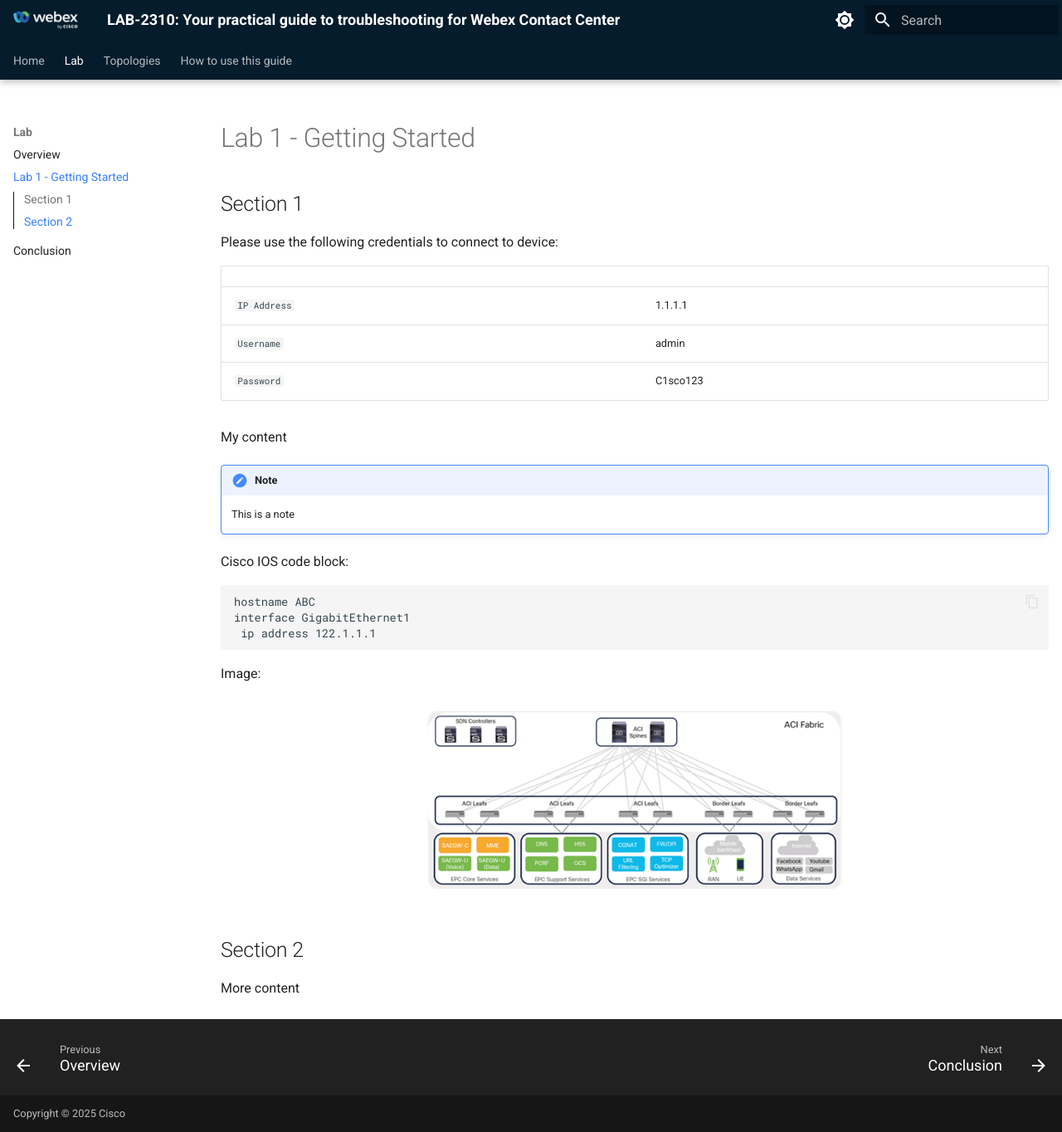
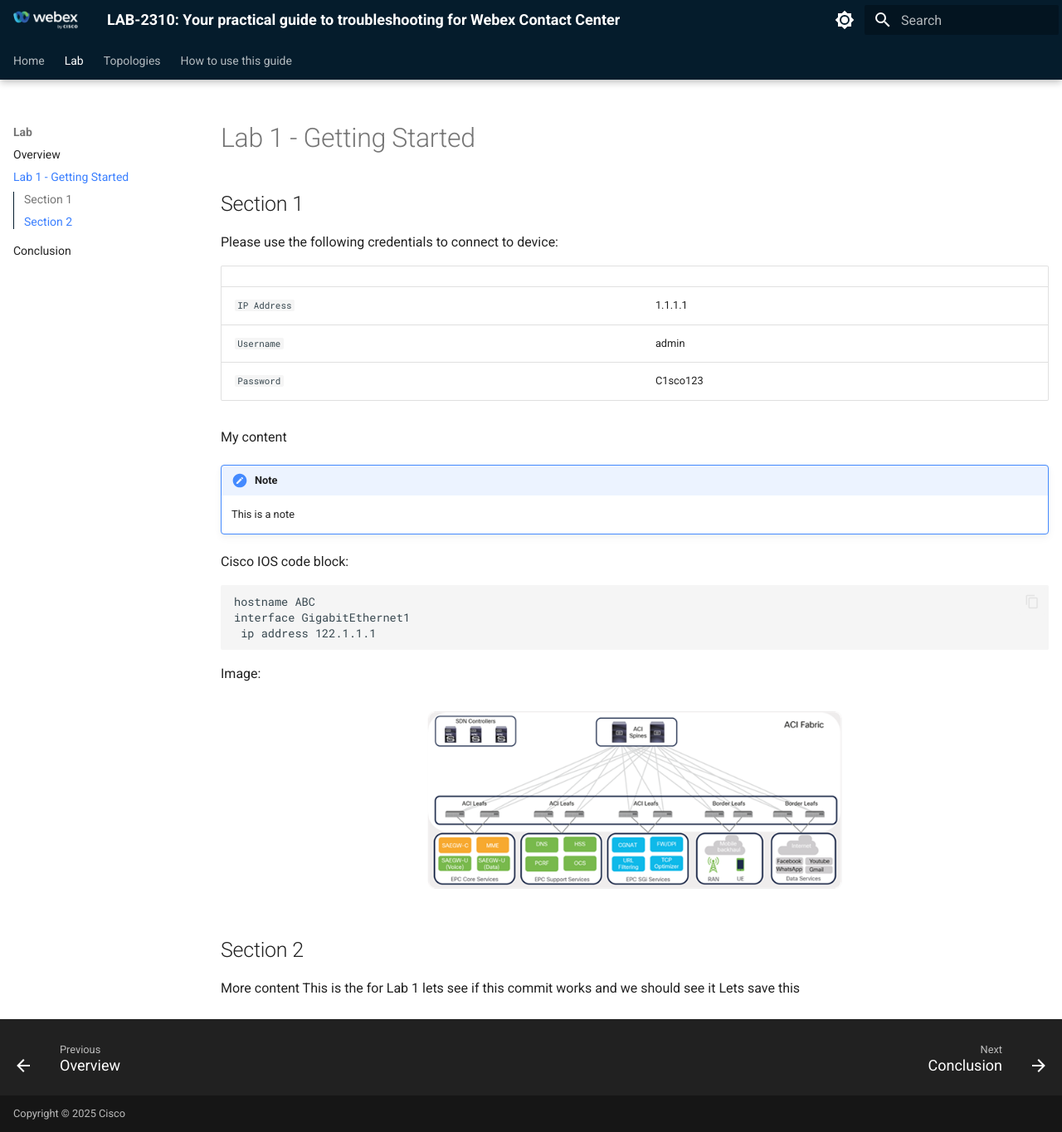
Before and after one commit to WebexCC-SA/LAB-2310, an MkDocs documentation site: the page built from docs/lab1_getting_started.md, in a window 1280 px wide and 1364 px high. Shown: the whole window at 83% size. Built offline with MkDocs 1.6.1 and Material for MkDocs 9.7.7, drawn with Linux system fonts in a browser that asks for light colours.

Commit message:
Version5

```diff
--- a/docs/lab1_getting_started.md
+++ b/docs/lab1_getting_started.md
@@ -35,3 +35,5 @@
 ## Section 2
 
 More content
+This is the for Lab 1 lets see if this commit works and we should see it
+Lets save this
```
